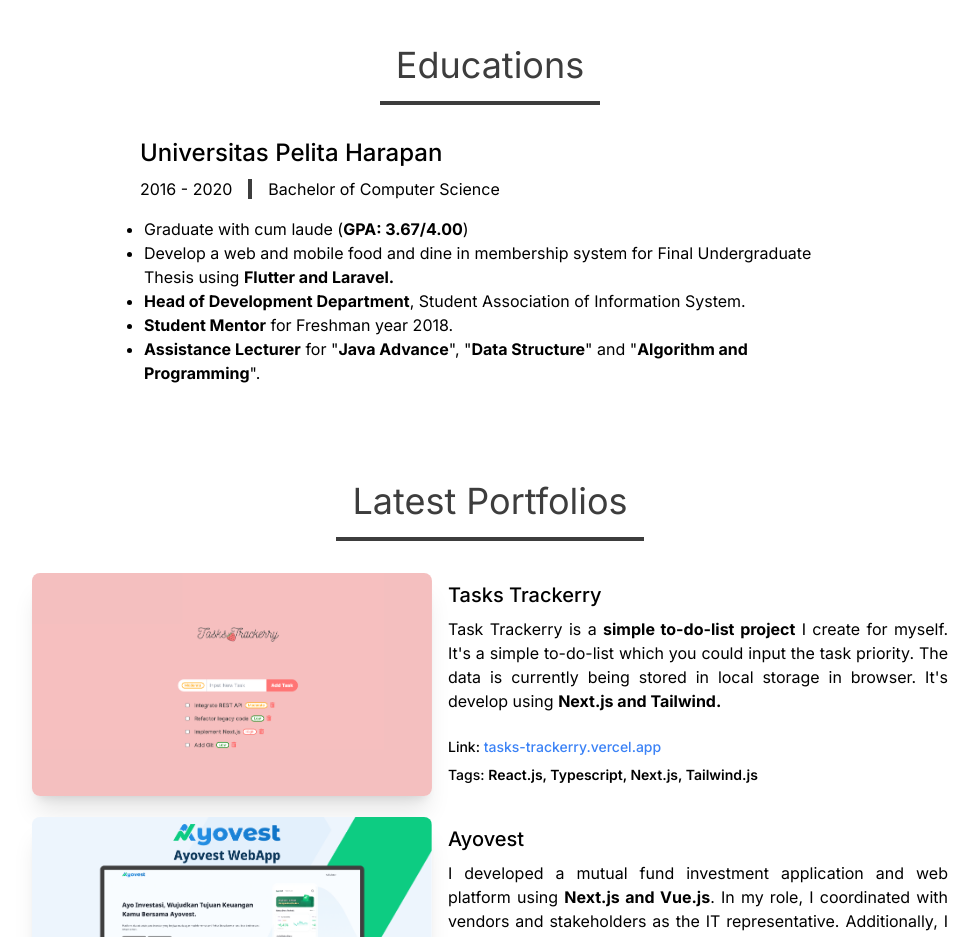
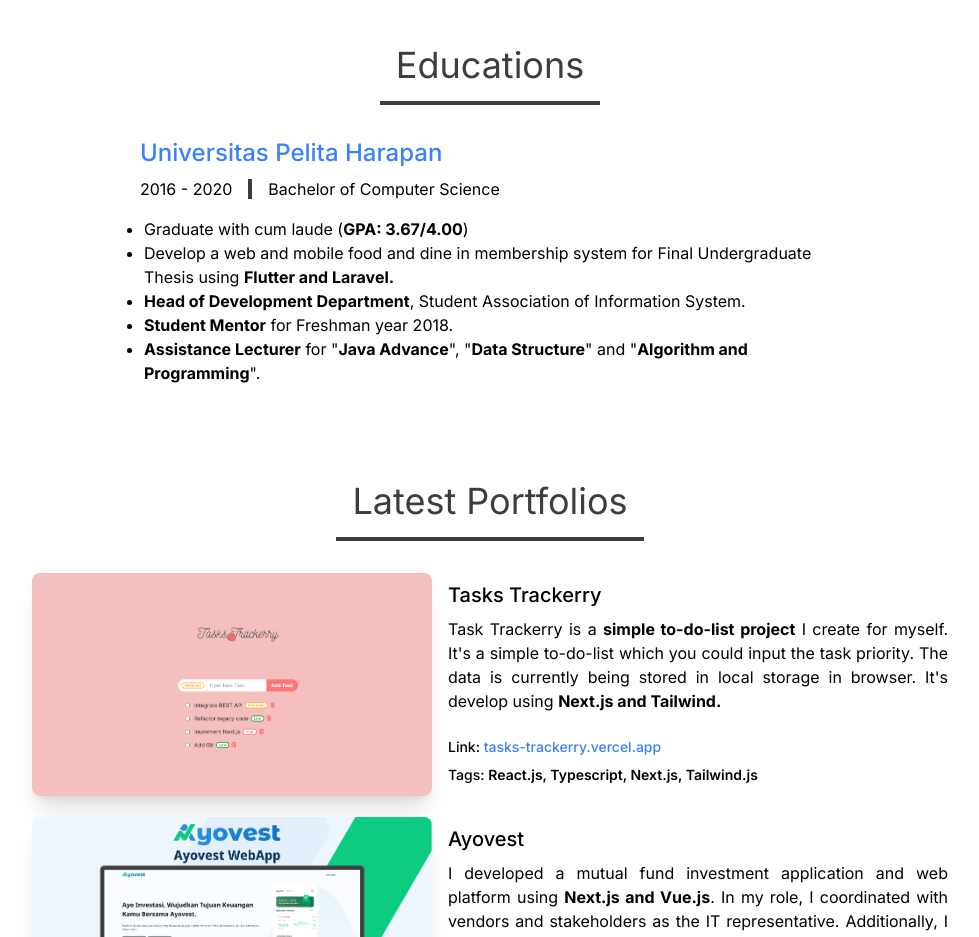
Before and after one commit to ivantanakaa/personal-website, a Next.js app: page / in a window 1280 px wide. Shown: the part 2860-3797 px from the top of the page, without its empty margins (150-1129 px from the left). Built offline with nearby package versions, Linux system fonts and the light colour scheme.

Commit message:
feat: adding uph website link

```diff
--- a/src/app/_modules/Educations/educations.json
+++ b/src/app/_modules/Educations/educations.json
@@ -1,6 +1,7 @@
 [
   {
     "university": "Universitas Pelita Harapan",
+    "link": "https://www.uph.edu/en/homepage/",
     "degree": "Bachelor of Computer Science",
     "start_date": "2016",
     "end_date": "2020",
--- a/src/app/_modules/Educations/index.tsx
+++ b/src/app/_modules/Educations/index.tsx
@@ -1,5 +1,9 @@
+"use client";
+
 import { dateFormatYear } from "@/app/utils";
 import educations from "./educations.json";
+import Link from "next/link";
+import { sendGAEvent } from "@next/third-parties/google";
 
 export default function Educations() {
   const renderEducations = () => {
@@ -11,8 +15,20 @@
           className="flex flex-col justify-start my-4"
           key={`education-${index}`}
         >
-          <h2 className=" font-medium text-2xl mb-2 w-fit">
-            {education.university}
+          <h2 className="font-medium text-2xl mb-2 w-fit ">
+            <Link
+              className="text-blue-500 hover:text-blue-700 hover:transition-all delay-150"
+              href={education.link}
+              target={"_blank"}
+              rel={"noreferrer noopener"}
+              onClick={() => {
+                sendGAEvent("event", "click", {
+                  context: "education",
+                });
+              }}
+            >
+              {education.university}
+            </Link>
           </h2>
           <div>
             <span>
```
Also changed, not shown: src/app/_modules/Hero/index.tsx (+1 -12 lines).
